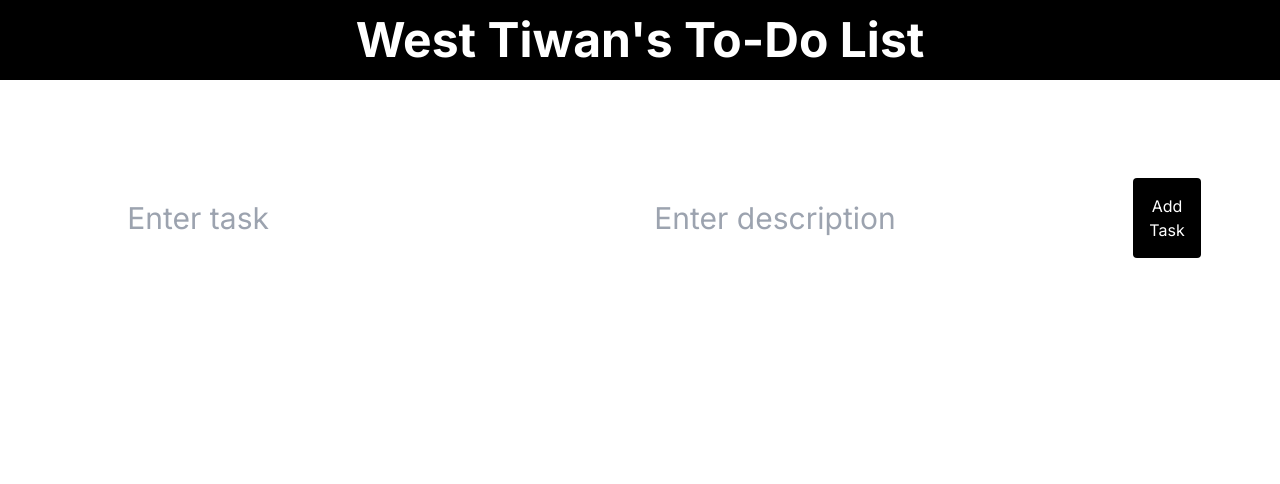
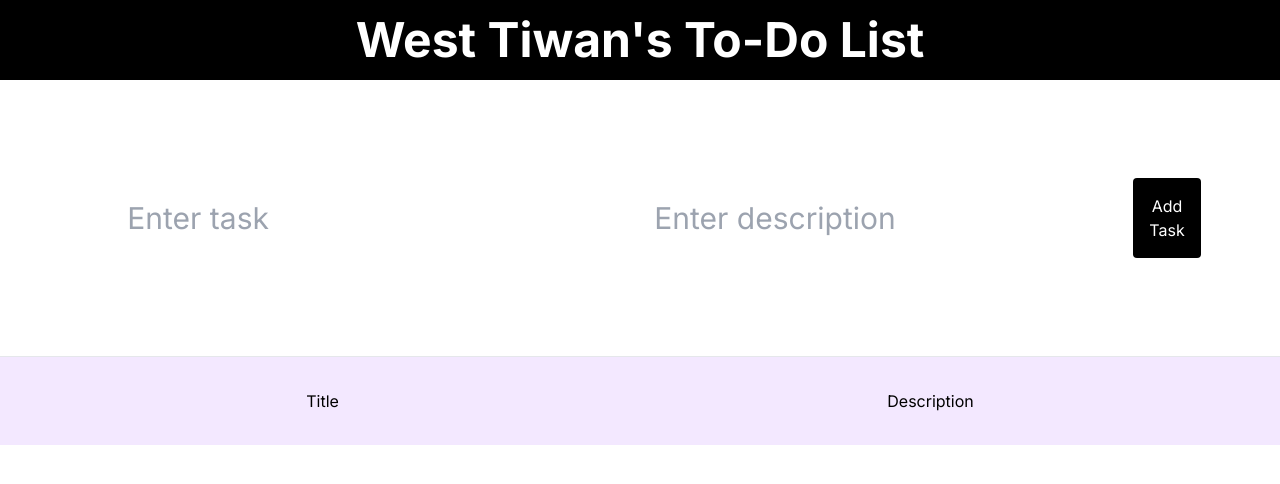
Before and after one commit to West-Tiwan/to_do_list, a Next.js app: page / in a window 1280 px wide. Shown: the top 484 px of the page. Built offline with nearby package versions, Linux system fonts and the light colour scheme.

Commit message:
can add task successfully

```diff
--- a/app/page.js
+++ b/app/page.js
@@ -4,11 +4,24 @@ import React,{useState} from 'react';
 const Page = () => {
     const [title, setTitle] = useState("");
     const [desc, setDesc] = useState("");
-
+    const [mainTask, setMainTask] = useState([]);
+    const submitHandler = (e)=>{
+        e.preventDefault();
+        setMainTask([...mainTask,{title,desc}]);
+        setDesc('');
+        setTitle('');
+    }
+    let renderTask = <h2>No task added</h2>
+    renderTask = mainTask.map((t,i)=>{
+        return <div className="flex justify-around">
+            <h5>{t.title}</h5>
+            <h6>{t.desc}</h6>
+        </div>
+    })
     return (
         <>
             <h1 className="text-white bg-black flex justify-center items-center py-4 text-5xl font-bold">West Tiwan's To-Do List</h1>
-            <form className="flex justify-center items-center max-h-dvh m-20">
+            <form className="flex justify-center items-center max-h-dvh m-20" onSubmit={submitHandler}>
                 <input type="text" placeholder="Enter task" className="border-3 px-4 py-2 m-8 text-3xl" value={title} onChange={(elem)=>{
                     setTitle(elem.target.value);
                 }}/>
@@ -17,6 +30,16 @@ const Page = () => {
                 }}/>
                 <button type="submit" className="rounded bg-black text-white px-4 py-4">Add Task</button>
             </form>
+            <hr/>
+            <div className="p-8 bg-purple-100">
+                <div className="flex justify-around">
+                    <h3>Title</h3>
+                    <h3>Description</h3>
+                </div>
+                <ul>
+                    {renderTask}
+                </ul>
+            </div>
         </>
     )
 }
```
